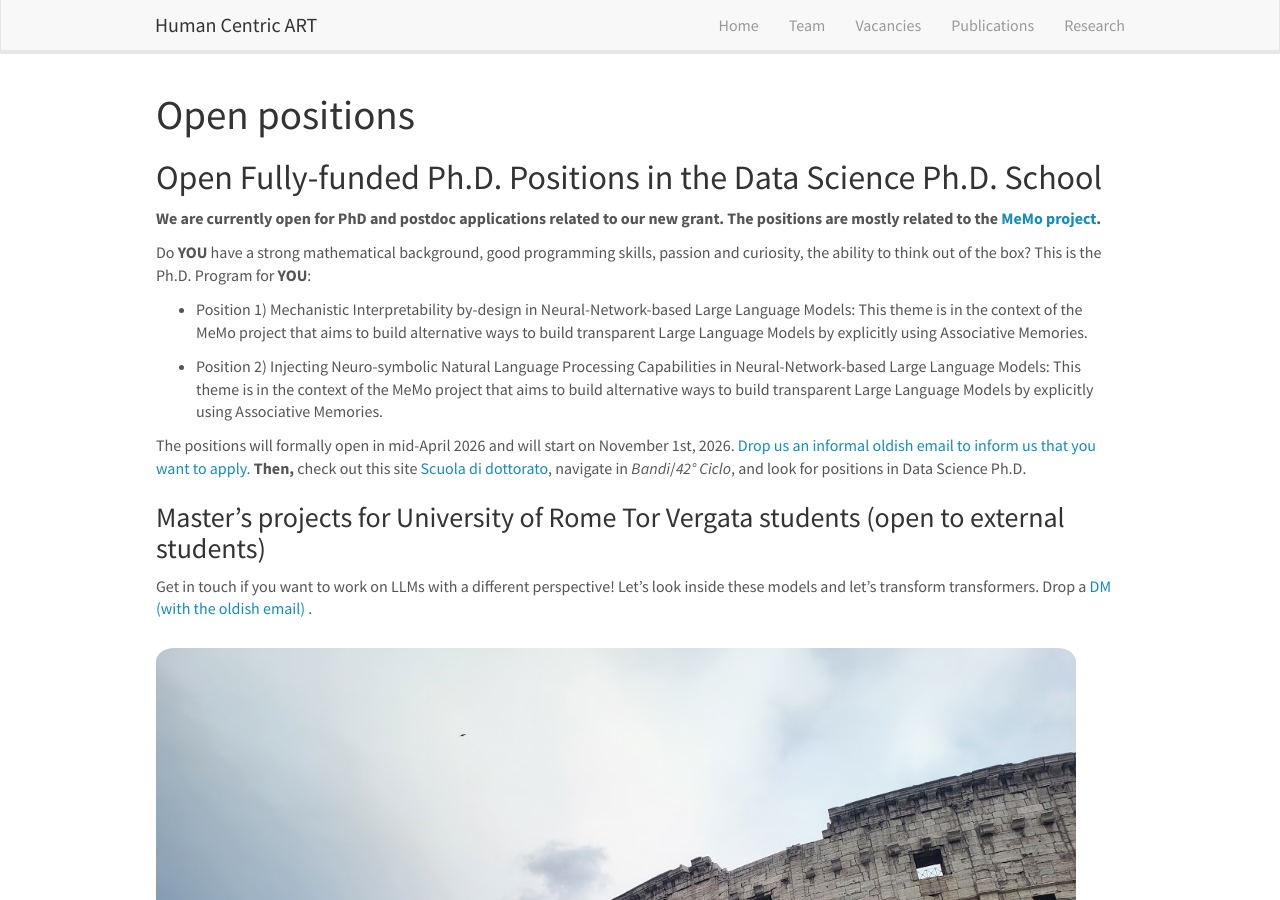
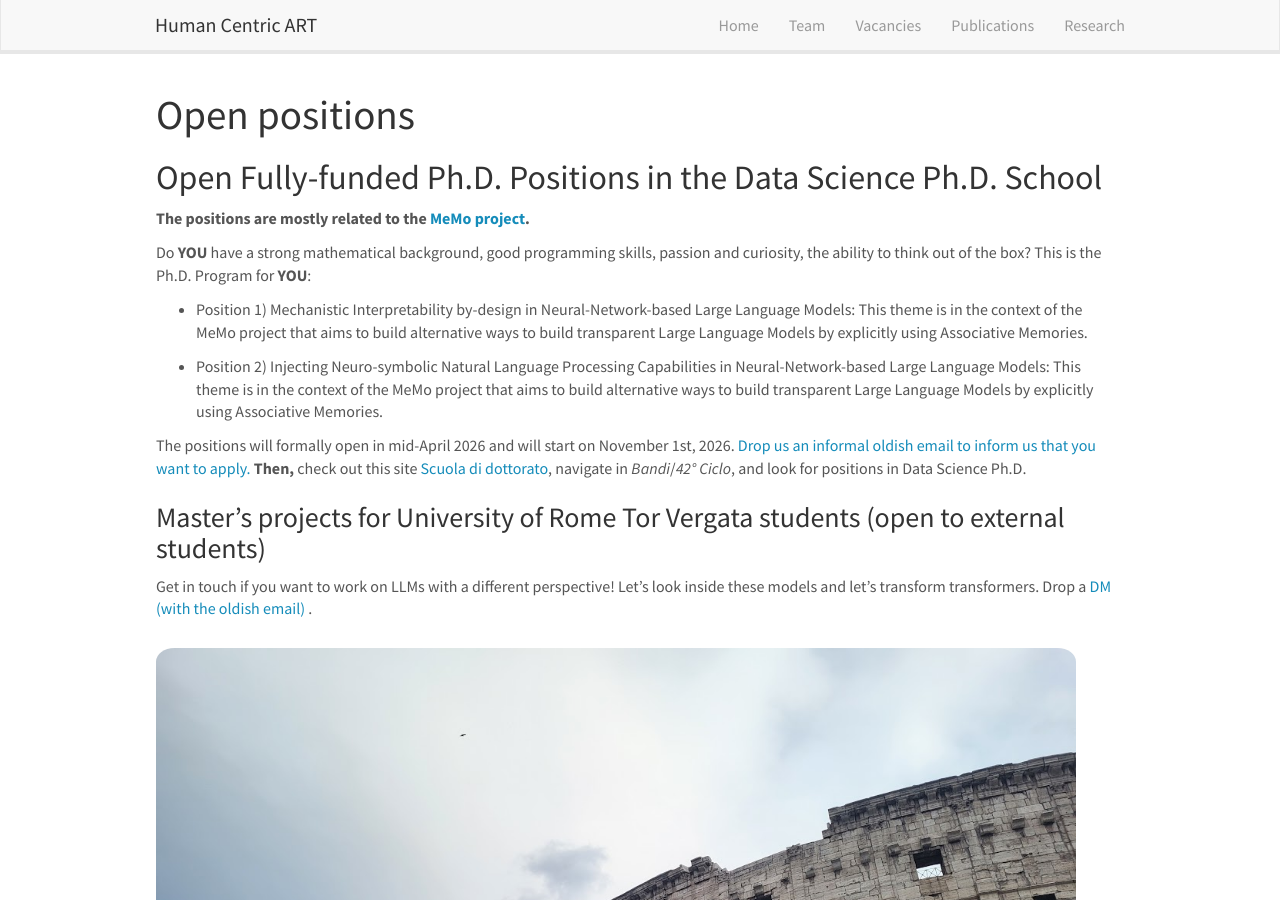
Before and after one commit to humancentricart/humancentricart.github.io, a Jekyll site: the page built from _pages/openings.md, in a window 1280 px wide and 900 px high. Built offline with Jekyll 4.4.1, drawn with Linux system fonts in a browser that asks for light colours; nearby versions of some CDN libraries.

Commit message:
Update openings.md

```diff
--- a/_pages/openings.md
+++ b/_pages/openings.md
@@ -10,7 +10,7 @@ permalink: /vacancies
 
 ## Open Fully-funded Ph.D. Positions in the Data Science Ph.D. School
 
-**We are currently open for PhD and postdoc applications related to our new grant. The positions are mostly related to the [MeMo project](https://aclanthology.org/2025.findings-acl.785/).**
+**The positions are mostly related to the [MeMo project](https://aclanthology.org/2025.findings-acl.785/).**
 
 Do **YOU** have a strong mathematical background, good programming skills, passion and curiosity, the ability to think out of the box? This is the Ph.D. Program for **YOU**:
 
```
